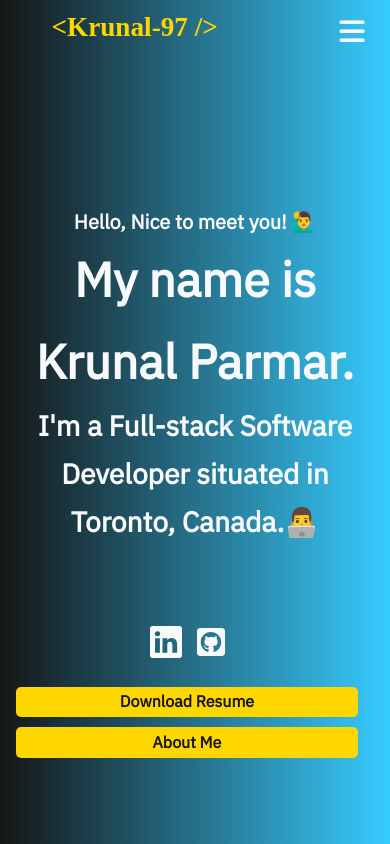
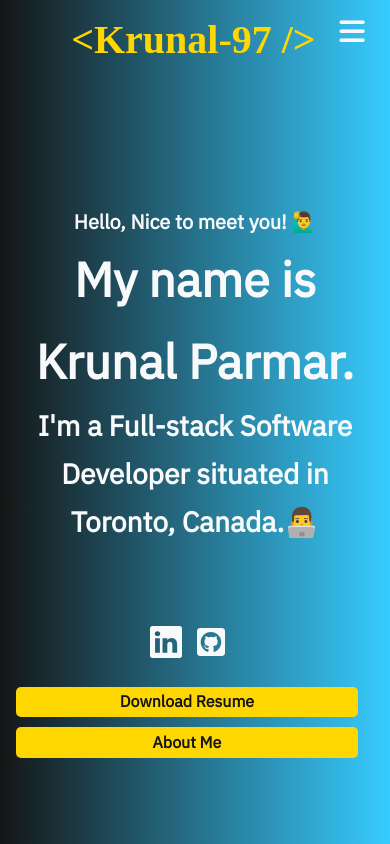
Before and after one commit to Krunal-97/Krunal_Portfolio, a React (Create React App) app: page / in a window 390 px wide. Shown: the top 844 px of the page. Built offline with nearby package versions, Linux system fonts and the light colour scheme; a web font is replaced by a local one.

Commit message:
Code Updated

```diff
--- a/src/components/navbar/Navbar.css
+++ b/src/components/navbar/Navbar.css
@@ -114,7 +114,6 @@
     -webkit-transform: translate(25%, 50%);
             transform: translate(25%, 50%);
     text-align: center;
-    font-size: 1.7rem;
   }
   .menu-icon {
     display: block;
--- a/src/components/navbar/Navbar.scss
+++ b/src/components/navbar/Navbar.scss
@@ -109,7 +109,6 @@ $hover_color: #ffd700;
     left: 0;
     transform: translate(25%, 50%);
     text-align: center;
-    font-size: 1.7rem;
   }
 
   .menu-icon {
```
Also changed, not shown: 7 other files (tests, documents, lock files or other folders).
